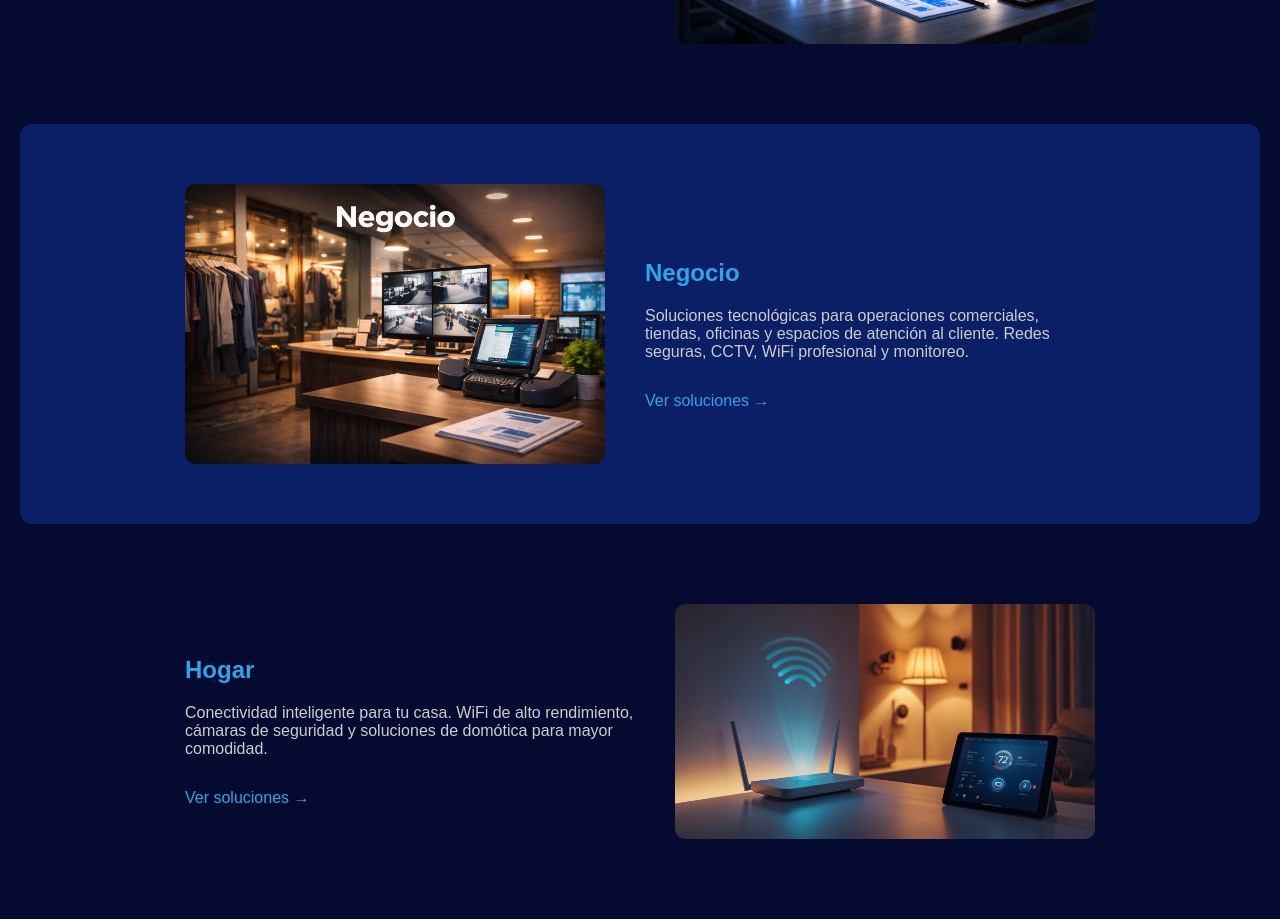
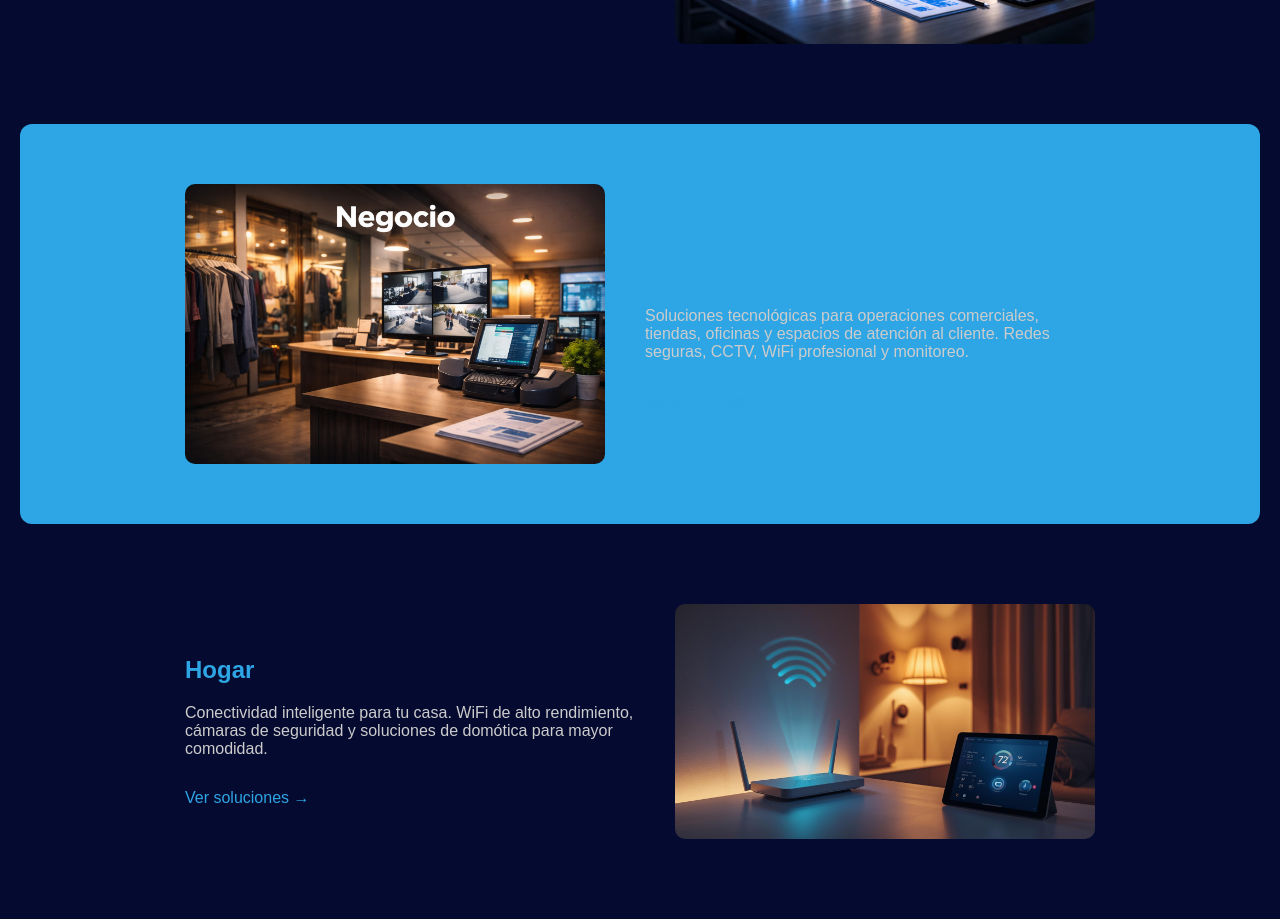
Before and after one commit to OcteFlow/octeflow-site, a Next.js app: page / in a window 1280 px wide. Shown: the part 1280-2201 px from the top of the page. Built offline with nearby package versions, Linux system fonts and the light colour scheme.

Commit message:
Update index.js

```diff
--- a/pages/index.js
+++ b/pages/index.js
@@ -195,7 +195,7 @@ justifyContent:"center",
 gap:"40px",
 flexWrap:"wrap",
 marginBottom:"80px",
-  background:"#0b1f66",
+  background:"#2ea5e4",
 padding:"60px 20px",
 borderRadius:"12px"
 }}>
```
